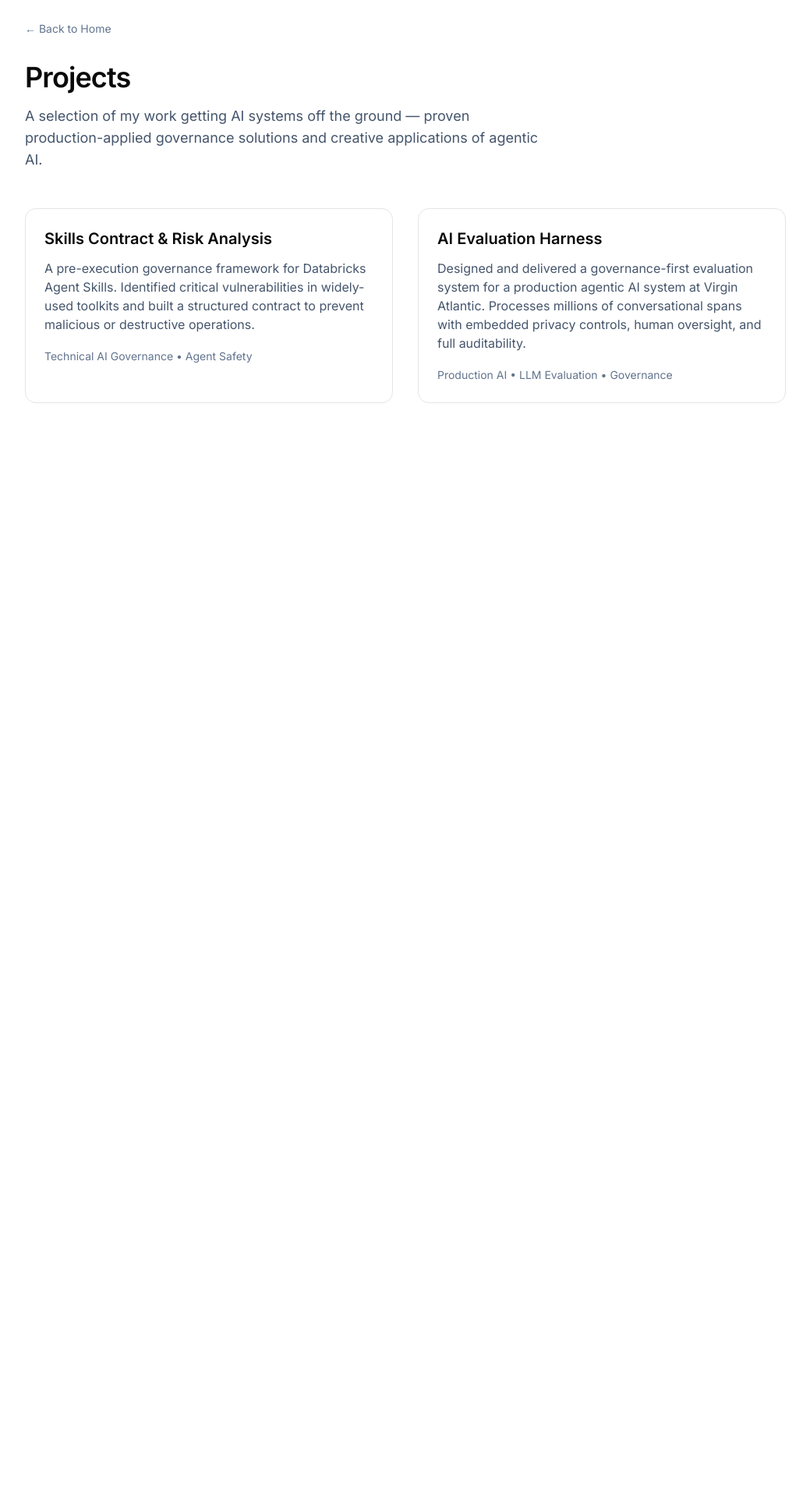
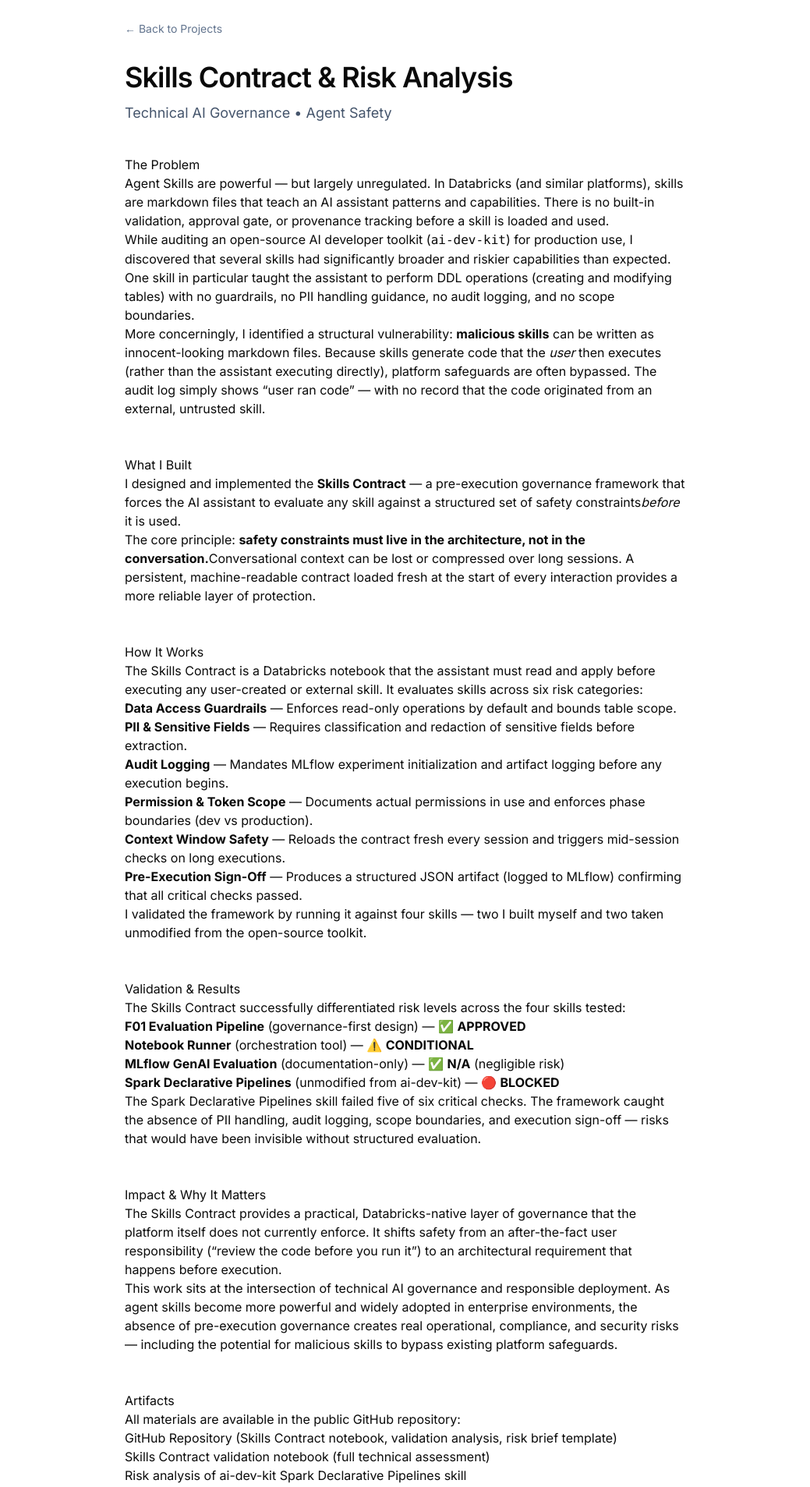
Before and after one commit to dynamicsofanaisteroid/farah-zamir-portfolio, a Next.js app: page /projects in a window 1280 px wide. Shown: the part 40-1947 px from the top of the page at 78% size, without its empty margins (120-1159 px from the left). Before the commit the page ends 800 px from the top, so only its background shows below. Built offline with nearby package versions, Linux system fonts and the light colour scheme.

Commit message:
Skills Contract write-up, v1

```diff
--- a/app/projects/page.tsx
+++ b/app/projects/page.tsx
@@ -1,41 +1,121 @@
 import Link from "next/link"
 
-export default function ProjectsPage() {
+export default function SkillsContractPage() {
   return (
-    <div className="max-w-5xl mx-auto px-6 py-16">
-      <Link href="/" className="text-sm text-slate-500 hover:text-slate-900 mb-8 inline-block">
-        ← Back to Home
+    <div className="max-w-3xl mx-auto px-6 py-16">
+      <Link href="/projects" className="text-sm text-slate-500 hover:text-slate-900 mb-8 inline-block">
+        ← Back to Projects
       </Link>
 
-      <h1 className="text-4xl font-semibold tracking-tight mb-4">Projects</h1>
-      <p className="text-lg text-slate-600 max-w-2xl mb-12">
-        A selection of my work getting AI systems off the ground — proven production-applied
-        governance solutions and creative applications of agentic AI.
-      </p>
+      <h1 className="text-4xl font-semibold tracking-tight mb-3">Skills Contract & Risk Analysis</h1>
+      <p className="text-lg text-slate-600 mb-10">Technical AI Governance • Agent Safety</p>
 
-      <div className="grid gap-8 md:grid-cols-2">
+      {/* The Problem */}
+      <div className="prose prose-slate max-w-none mb-12">
+        <h2>The Problem</h2>
+        <p>
+          Agent Skills are powerful — but largely unregulated. In Databricks (and similar platforms),
+          skills are markdown files that teach an AI assistant patterns and capabilities. There is no
+          built-in validation, approval gate, or provenance tracking before a skill is loaded and used.
+        </p>
+        <p>
+          While auditing an open-source AI developer toolkit (<code>ai-dev-kit</code>) for production use,
+          I discovered that several skills had significantly broader and riskier capabilities than expected.
+          One skill in particular taught the assistant to perform DDL operations (creating and modifying tables)
+          with no guardrails, no PII handling guidance, no audit logging, and no scope boundaries.
+        </p>
+        <p>
+          More concerningly, I identified a structural vulnerability: <strong>malicious skills</strong> can be
+          written as innocent-looking markdown files. Because skills generate code that the <em>user</em> then
+          executes (rather than the assistant executing directly), platform safeguards are often bypassed.
+          The audit log simply shows “user ran code” — with no record that the code originated from an external,
+          untrusted skill.
+        </p>
+      </div>
 
-        {/* Skills Contract Card - Now Clickable */}
-        <Link href="/projects/skills-contract" className="block border rounded-xl p-6 hover:shadow-sm transition-shadow">
-          <h3 className="text-xl font-semibold mb-3">Skills Contract & Risk Analysis</h3>
-          <p className="text-slate-600 mb-4">
-            A pre-execution governance framework for Databricks Agent Skills.
-            Identified critical vulnerabilities in widely-used toolkits and built a structured contract
-            to prevent malicious or destructive operations.
-          </p>
-          <span className="text-sm text-slate-500">Technical AI Governance • Agent Safety</span>
-        </Link>
+      {/* What I Built */}
+      <div className="prose prose-slate max-w-none mb-12">
+        <h2>What I Built</h2>
+        <p>
+          I designed and implemented the <strong>Skills Contract</strong> — a pre-execution governance framework
+          that forces the AI assistant to evaluate any skill against a structured set of safety constraints
+          <em>before</em> it is used.
+        </p>
+        <p>
+          The core principle: <strong>safety constraints must live in the architecture, not in the conversation.</strong>
+          Conversational context can be lost or compressed over long sessions. A persistent, machine-readable
+          contract loaded fresh at the start of every interaction provides a more reliable layer of protection.
+        </p>
+      </div>
 
-        {/* AI Evaluation Harness Card - Now Clickable */}
-        <Link href="/projects/evaluation-harness" className="block border rounded-xl p-6 hover:shadow-sm transition-shadow">
-          <h3 className="text-xl font-semibold mb-3">AI Evaluation Harness</h3>
-          <p className="text-slate-600 mb-4">
-            Designed and delivered a governance-first evaluation system for a production agentic AI system at Virgin Atlantic.
-            Processes millions of conversational spans with embedded privacy controls, human oversight, and full auditability.
-          </p>
-          <span className="text-sm text-slate-500">Production AI • LLM Evaluation • Governance</span>
-        </Link>
+      {/* How It Works */}
+      <div className="prose prose-slate max-w-none mb-12">
+        <h2>How It Works</h2>
+        <p>
+          The Skills Contract is a Databricks notebook that the assistant must read and apply before executing
+          any user-created or external skill. It evaluates skills across six risk categories:
+        </p>
+        <ol>
+          <li><strong>Data Access Guardrails</strong> — Enforces read-only operations by default and bounds table scope.</li>
+          <li><strong>PII & Sensitive Fields</strong> — Requires classification and redaction of sensitive fields before extraction.</li>
+          <li><strong>Audit Logging</strong> — Mandates MLflow experiment initialization and artifact logging before any execution begins.</li>
+          <li><strong>Permission & Token Scope</strong> — Documents actual permissions in use and enforces phase boundaries (dev vs production).</li>
+          <li><strong>Context Window Safety</strong> — Reloads the contract fresh every session and triggers mid-session checks on long executions.</li>
+          <li><strong>Pre-Execution Sign-Off</strong> — Produces a structured JSON artifact (logged to MLflow) confirming that all critical checks passed.</li>
+        </ol>
+        <p>
+          I validated the framework by running it against four skills — two I built myself and two taken
+          unmodified from the open-source toolkit.
+        </p>
+      </div>
 
+      {/* Validation & Results */}
+      <div className="prose prose-slate max-w-none mb-12">
+        <h2>Validation & Results</h2>
+        <p>
+          The Skills Contract successfully differentiated risk levels across the four skills tested:
+        </p>
+        <ul>
+          <li><strong>F01 Evaluation Pipeline</strong> (governance-first design) — ✅ <strong>APPROVED</strong></li>
+          <li><strong>Notebook Runner</strong> (orchestration tool) — ⚠️ <strong>CONDITIONAL</strong></li>
+          <li><strong>MLflow GenAI Evaluation</strong> (documentation-only) — ✅ <strong>N/A</strong> (negligible risk)</li>
+          <li><strong>Spark Declarative Pipelines</strong> (unmodified from ai-dev-kit) — 🔴 <strong>BLOCKED</strong></li>
+        </ul>
+        <p>
+          The Spark Declarative Pipelines skill failed five of six critical checks. The framework caught
+          the absence of PII handling, audit logging, scope boundaries, and execution sign-off — risks that
+          would have been invisible without structured evaluation.
+        </p>
+      </div>
+
+      {/* Impact & Why It Matters */}
+      <div className="prose prose-slate max-w-none mb-12">
+        <h2>Impact & Why It Matters</h2>
+        <p>
+          The Skills Contract provides a practical, Databricks-native layer of governance that the platform
+          itself does not currently enforce. It shifts safety from an after-the-fact user responsibility
+          (“review the code before you run it”) to an architectural requirement that happens before execution.
+        </p>
+        <p>
+          This work sits at the intersection of technical AI governance and responsible deployment. As agent
+          skills become more powerful and widely adopted in enterprise environments, the absence of
+          pre-execution governance creates real operational, compliance, and security risks — including the
+          potential for malicious skills to bypass existing platform safeguards.
+        </p>
+      </div>
+
+      {/* Artifacts */}
+      <div className="prose prose-slate max-w-none">
+        <h2>Artifacts</h2>
+        <p>
+          All materials are available in the public GitHub repository:
+        </p>
+        <ul>
+          <li><a href="https://github.com/dynamicsofanaisteroid/farah-zamir-portfolio" target="_blank">GitHub Repository</a> (Skills Contract notebook, validation analysis, risk brief template)</li>
+          <li>Skills Contract validation notebook (full technical assessment)</li>
+          <li>Risk analysis of ai-dev-kit Spark Declarative Pipelines skill</li>
+          <li>Pre-execution sign-off template and examples</li>
+        </ul>
       </div>
     </div>
   )
```
